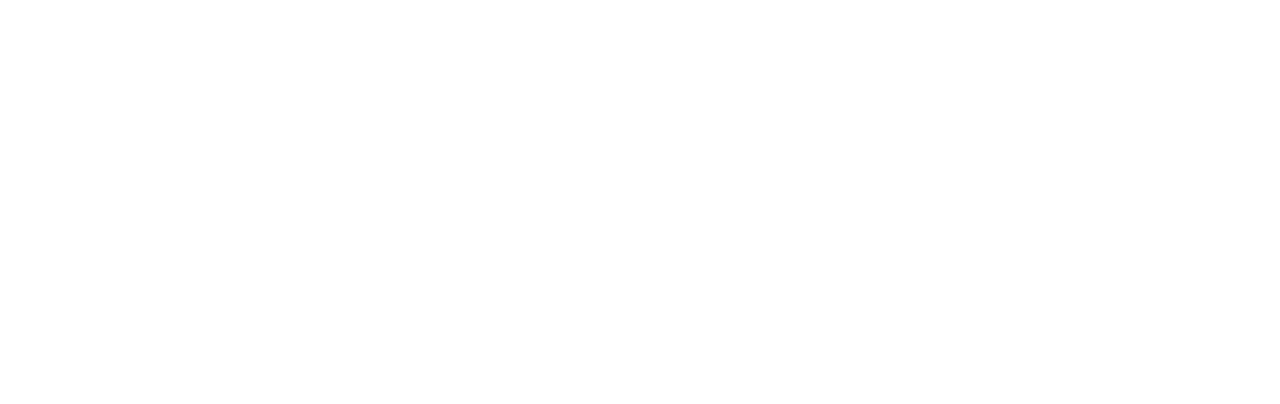
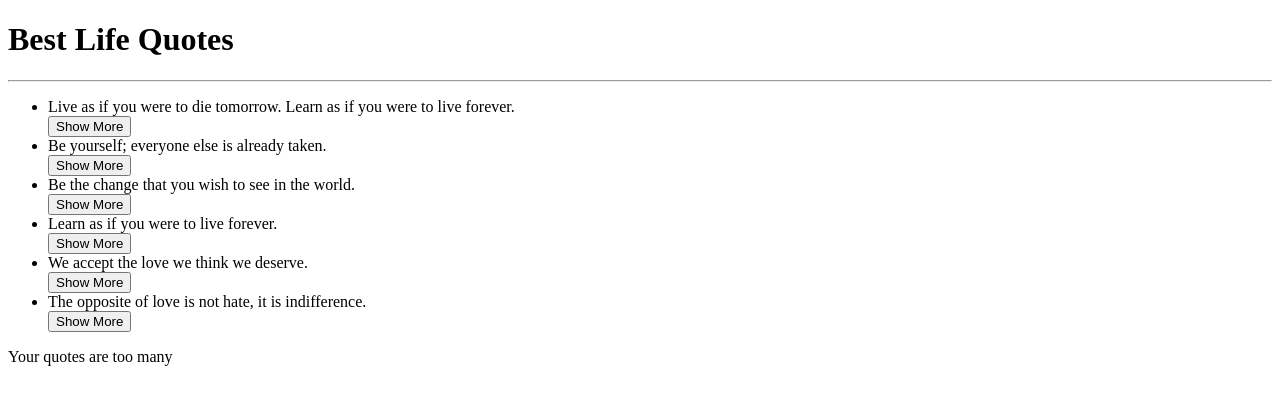
Before and after one commit to AdamuWanganya/Angular-Quotes, an Angular app: page / in a window 1280 px wide. Shown: the top 404 px of the page. Built offline with nearby package versions, Linux system fonts and the light colour scheme.

Commit message:
Add click event binding

```diff
--- a/src/app/quote/quote.component.html
+++ b/src/app/quote/quote.component.html
@@ -1,19 +1,10 @@
-<div>
-    <h1>Best Life Quotes</h1>
-    <hr>
-    <ul>
-        <div *ngFor='let quote of quotes;let i = index'>
-            <li>{{quote.name}}</li>
-            <button (click)='toggleDetails(i)'>Show More</button>
-            <app-quote-author *ngIf='goal.showAuthor' [quote]='quote'></app-quote-author>
-    </ul>
-
-    <!--
-    <ul>
-        <li *ngFor='let quote of quotes'>
-            {{quote.name}}
-            <app-quote-author [quote]='quote'></app-quote-author>
-        </li>
-    </ul> -->
-    <p *ngIf='quotes.length >5'>Your quotes are too many</p>
+<h1> Best Life Quotes</h1>
+<hr>
+<ul>
+    <div *ngFor='let quote of quotes; let i = index'>
+        <li> {{quote.name}}</li>
+        <button (click)='toggleDetails(i)'>Show More</button>
+        <app-quote-author *ngIf='quote.showAuthor' [quote]='quote'></app-quote-author>
     </div>
+</ul>
+<p *ngIf='quotes.length>5'>Your quotes are too many</p>
--- a/src/app/quote/quote.component.ts
+++ b/src/app/quote/quote.component.ts
@@ -18,6 +18,10 @@
 
   ];
 
+  toggleDetails(index){
+    this.quotes[index].showAuthor = !this.quotes[index].showAuthor;
+  }
+
   constructor() { }
 
   ngOnInit() {
```
